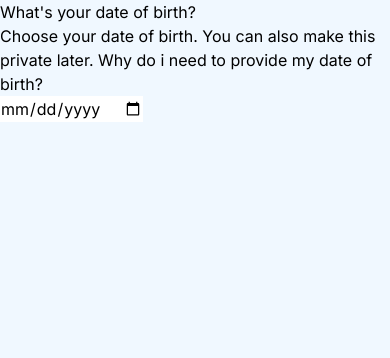
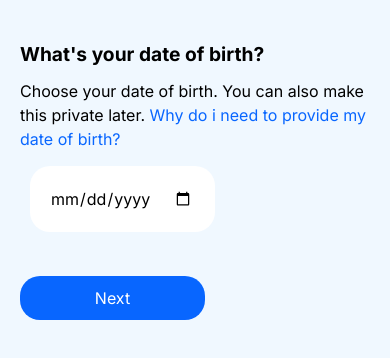
Before and after one commit to Preciousnnebuogor/App-Router, a Next.js app: page / in a window 390 px wide. Shown: the top 358 px of the page. Built offline with nearby package versions, Linux system fonts and the light colour scheme.

Commit message:
DOB been responsive

```diff
--- a/src/app/DOB/date.module.scss
+++ b/src/app/DOB/date.module.scss
@@ -0,0 +1,43 @@
+.body {
+    padding-top: 40px;
+    margin-left: 20px;
+
+
+    h1 {
+        font-weight: bold;
+        font-size: larger;
+        margin-bottom: 10px;
+      }
+
+      p {
+        margin-bottom: 15px;
+      }
+
+      .Link {
+        color: #0866ff;
+      }
+
+      input {
+        display: flex;
+        border-radius: 20px;
+        justify-content: space-between;
+        padding: 20px;
+        margin: 10px;
+        width: 50%;
+      }
+
+      .button {
+        border-radius: 20px;
+        background-color: #0866ff;
+        width: 50%;
+        align-items: center;
+        margin-top: 10px;
+        padding: 10px;
+        color: white;
+      }
+
+      h3{
+        color: #0866ff;
+        margin-top: 20%;
+      }
+    }
--- a/src/app/DOB/date.tsx
+++ b/src/app/DOB/date.tsx
@@ -1,20 +1,39 @@
-"use Client";
-import { useRouter } from "next/navigation";
+"use client";
 import style from "./date.module.scss";
 import Link from "next/link";
+import { useState } from "react";
 export default function DateOfBirth() {
+  const [data, setData] = useState({ date: "" });
+  const handleChange = (e: any) => {
+    const name = e.target.name;
+    const value = e.target.value;
+    setData({ ...data, [name]: value });
+  };
+
+  const handleSubmit = (e:any) => {
+    e.preventDefault()
+    console.log("Form hs been submitted")
+}
+
   return (
-    <div className={style.home}>
-      <div>
+    <div className={style.body} >
+      <form onSubmit={handleSubmit}>
         <h1>What's your date of birth?</h1>
         <p>
           Choose your date of birth. You can also make this private later.{" "}
-          <Link href={"/name"}>Why do i need to provide my date of birth?</Link>
+          <Link href={"/name"} className={style.Link}>
+            Why do i need to provide my date of birth?
+          </Link>
         </p>
+        <input
+          type="date"
+          name="date"
+          value={data.date}
+          onChange={handleChange}
+        />
+        <br />
+        <button className={style.button}>Next</button>
+      </form>
       </div>
-      <div>
-        <input type="date" />
-      </div>
-    </div>
   );
 }
--- a/src/app/navbar/name.tsx
+++ b/src/app/navbar/name.tsx
@@ -51,7 +51,7 @@ const handleSubmit = (e) => {
         <button
           className={style.button}
           onClick={() => {
-            router.push("/");
+            router.push("/date");
           }}
         >
           Next
--- a/src/app/page.tsx
+++ b/src/app/page.tsx
@@ -3,6 +3,7 @@ import Name from "./navbar/name";
 export default function Home() {
   return (
     <main>
+
       <DateOfBirth/>
 
     </main>
```
